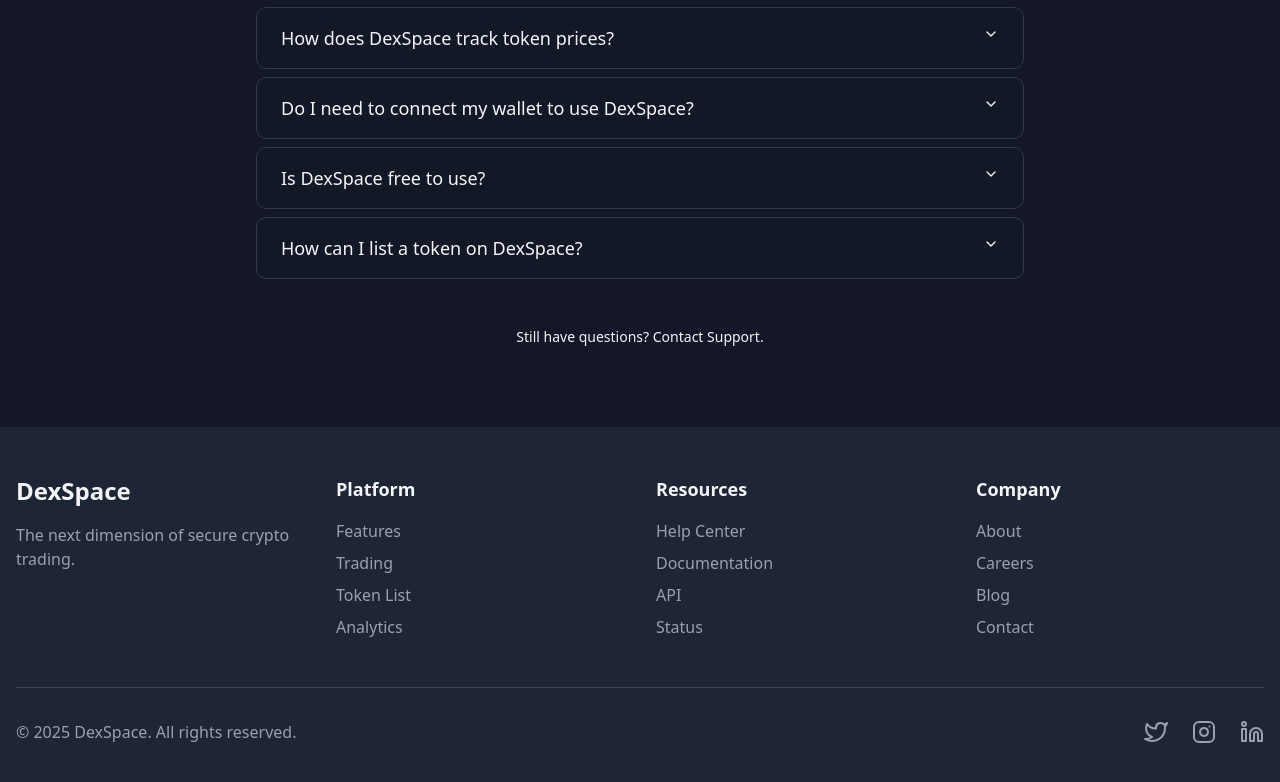
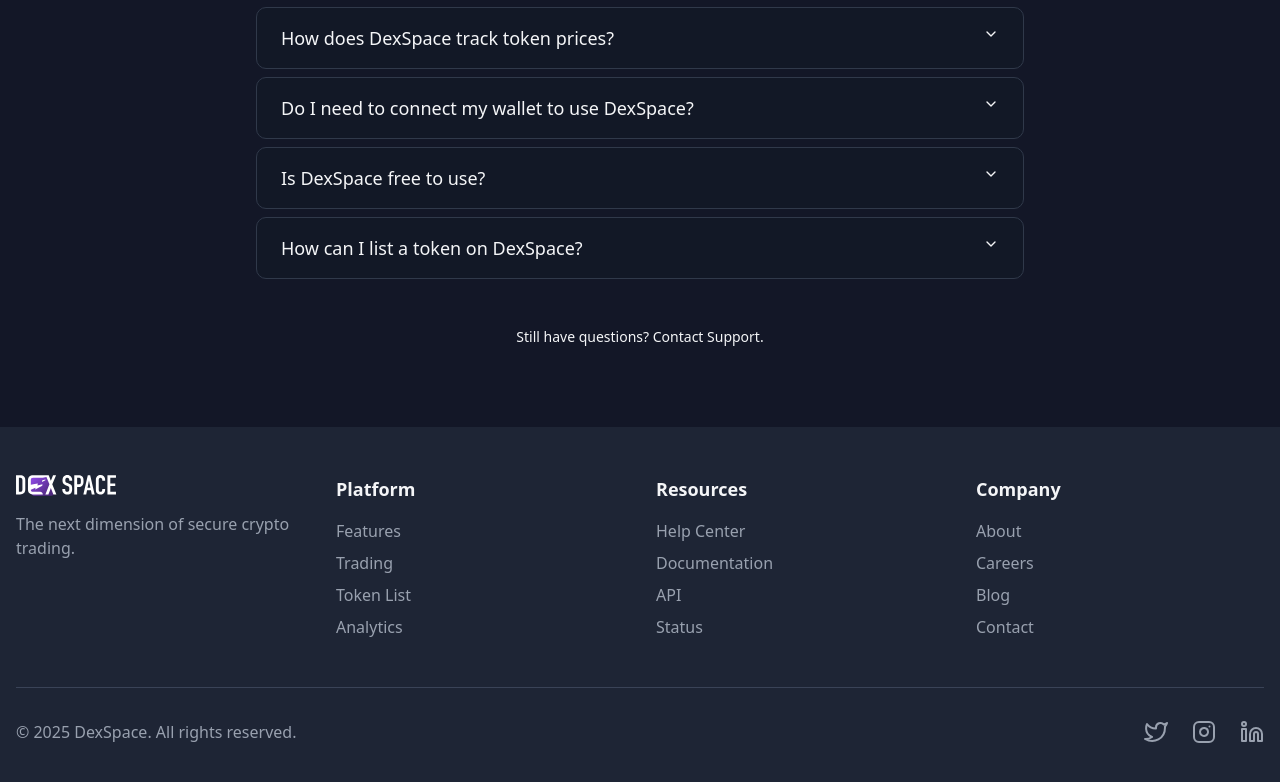
Before and after one commit to DungTriNguyen/web-app-movie, a Next.js app: page / in a window 1280 px wide. Shown: the part 2205-2987 px from the top of the page. Built offline with nearby package versions, Linux system fonts and the light colour scheme.

Commit message:
feat: landing page

```diff
--- a/src/components/footer.tsx
+++ b/src/components/footer.tsx
@@ -1,13 +1,11 @@
-
+import Image from "next/image";
 export default function Footer() {
     return (
         <footer className="bg-accent py-12 px-4">
             <div className="container mx-auto">
                 <div className="grid grid-cols-1 md:grid-cols-4 gap-8">
                     <div>
-                        <h1 className="text-2xl font-bold">
-                            DexSpace
-                        </h1>
+                        <Image src="/images/logo.svg" alt="DexSpace Logo" width={100} height={32} />
                         <p className="text-gray-400 mt-4">
                             The next dimension of secure crypto trading.
                         </p>
```
